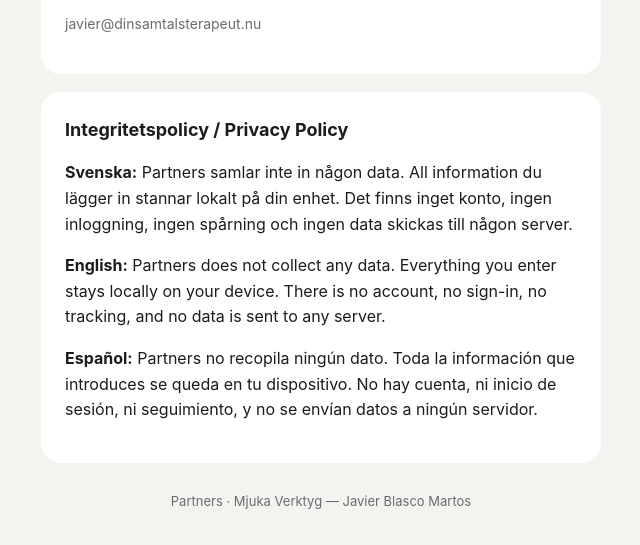
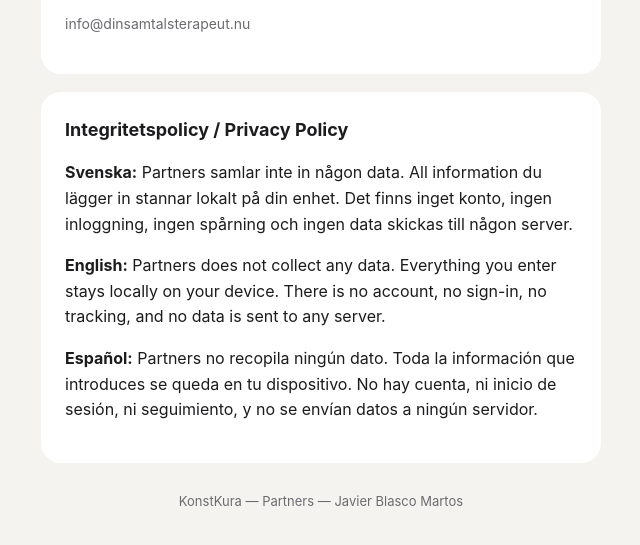
Before and after one commit to chablasco/partners-support, a plain HTML site: page index.html in a window 1280 px wide. Shown: the part 400-945 px from the top of the page, 319-959 px from the left. Drawn offline with Linux system fonts and the light colour scheme.

Commit message:
Update index.html

```diff
--- a/index.html
+++ b/index.html
@@ -56,8 +56,8 @@
       <h2>Kontakt / Support</h2>
       <p>Har du en fråga eller behöver hjälp? Hör av dig så svarar vi så snart vi kan.</p>
       <p><em>Have a question or need help? Get in touch and we'll reply as soon as we can.</em></p>
-      <p><a class="btn" href="mailto:javier@dinsamtalsterapeut.nu?subject=Partners%20support">✉︎ Maila oss / Email us</a></p>
-      <p class="muted">javier@dinsamtalsterapeut.nu</p>
+      <p><a class="btn" href="mailto:info@dinsamtalsterapeut.nu?subject=Partners%20support">✉︎ Maila oss / Email us</a></p>
+      <p class="muted">info@dinsamtalsterapeut.nu</p>
     </div>
 
     <div class="card">
@@ -67,7 +67,7 @@
       <p><strong>Español:</strong> Partners no recopila ningún dato. Toda la información que introduces se queda en tu dispositivo. No hay cuenta, ni inicio de sesión, ni seguimiento, y no se envían datos a ningún servidor.</p>
     </div>
 
-    <p class="foot muted">Partners · Mjuka Verktyg — Javier Blasco Martos</p>
+    <p class="foot muted">KonstKura — Partners — Javier Blasco Martos</p>
   </div>
 </body>
 </html>
```
